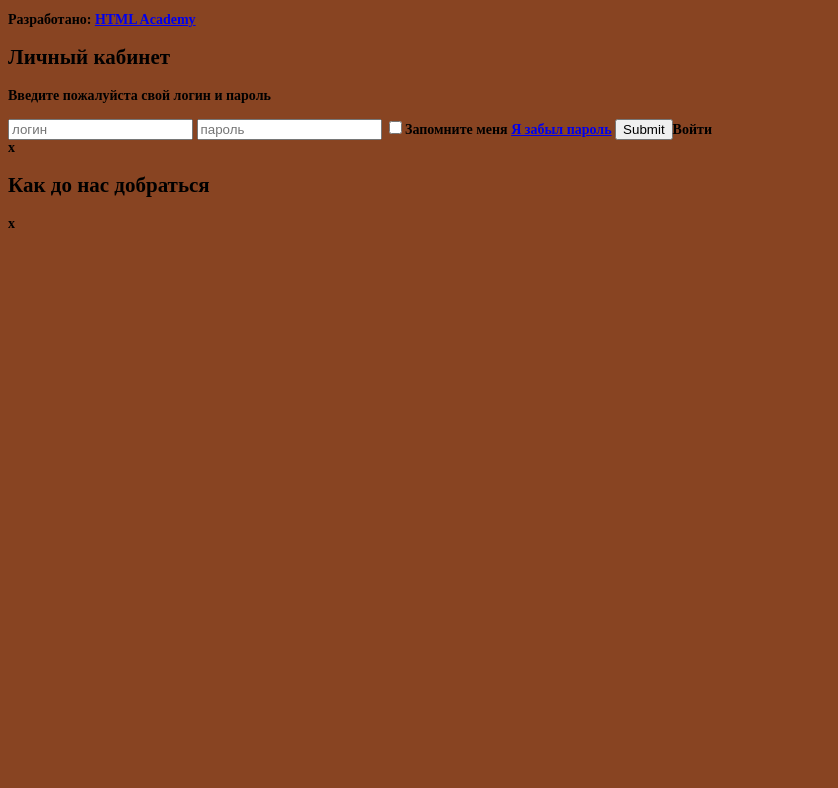
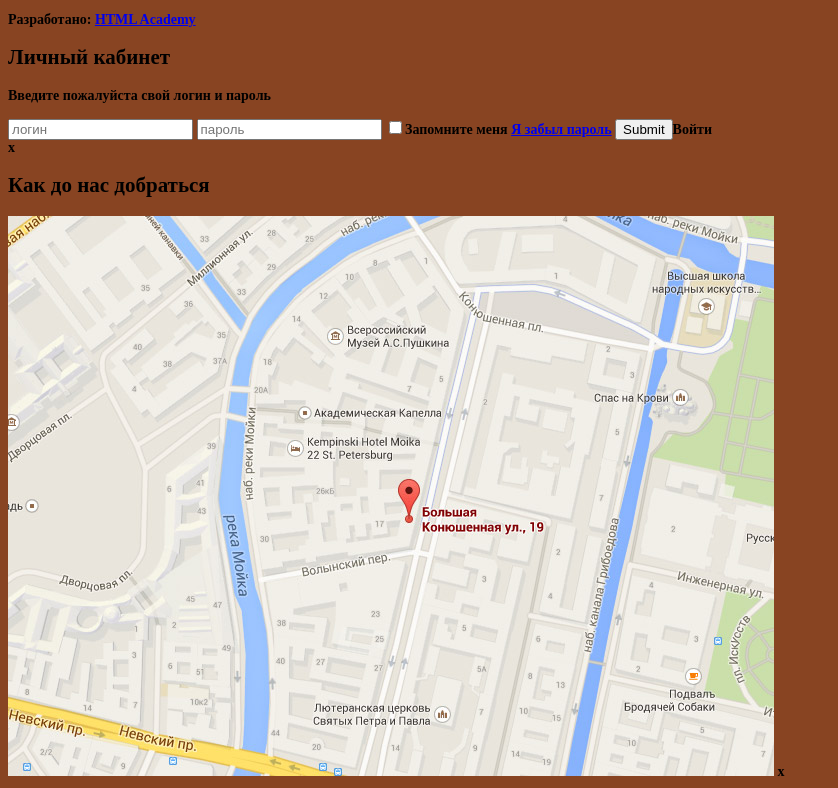
Before and after one commit to Plumbeer/386453-barbershop, a plain HTML site: page index.html in a window 1280 px wide. Shown: the part 1665-2453 px from the top of the page, without its empty margins (0-838 px from the left). Before the commit the page ends 1905 px from the top, so only its background shows below. Drawn offline with Linux system fonts and the light colour scheme.

Commit message:
добавил карту

```diff
--- a/index.html
+++ b/index.html
@@ -135,6 +135,7 @@
             </section>
             <section class="modal modal_map">
                 <h2 class="visually_hidden">Как до нас добраться</h2>
+                <img class="modal_map_image" src="img/map.jpg" width="766" height="560" alt="Логотип барбершопа &laquo;Бородинский&raquo;">
                 <span class="modal_close">x</span>
             </section>
 	</body>
```
Also changed, not shown: img/map.jpg (added).
